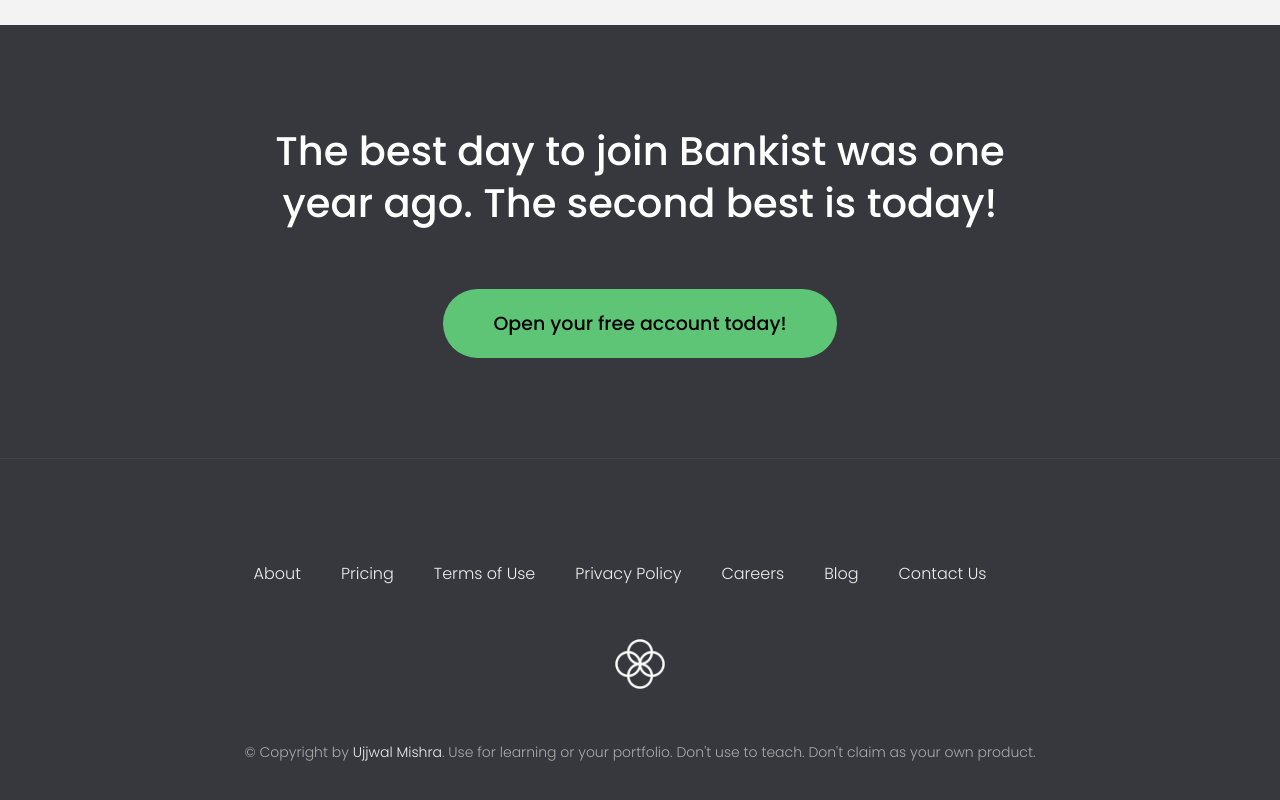
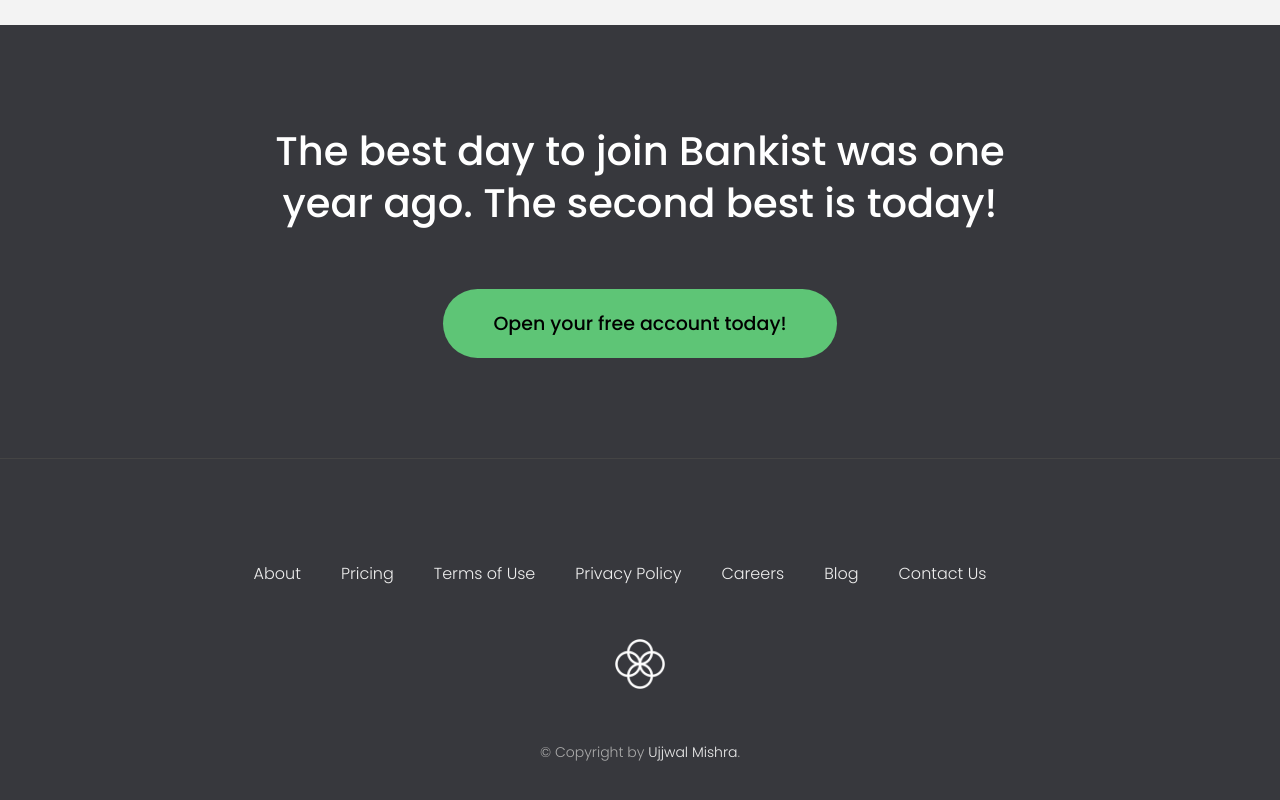
Before and after one commit to UjjwalMishra-39/Bankist_Website_func, a plain HTML site: page index.html in a window 1280 px wide. Shown: the part 4171-4971 px from the top of the page. Drawn offline with Linux system fonts and the light colour scheme.

Commit message:
Update index.html

```diff
--- a/index.html
+++ b/index.html
@@ -331,8 +331,7 @@
           target="_blank"
           href="https://www.linkedin.com/in/ujjwal-mishra-338a83246?utm_source=share&utm_campaign=share_via&utm_content=profile&utm_medium=android_app"
           >Ujjwal Mishra</a
-        >. Use for learning or your portfolio. Don't use to teach. Don't claim
-        as your own product.
+        >.
       </p>
     </footer>
 
```
